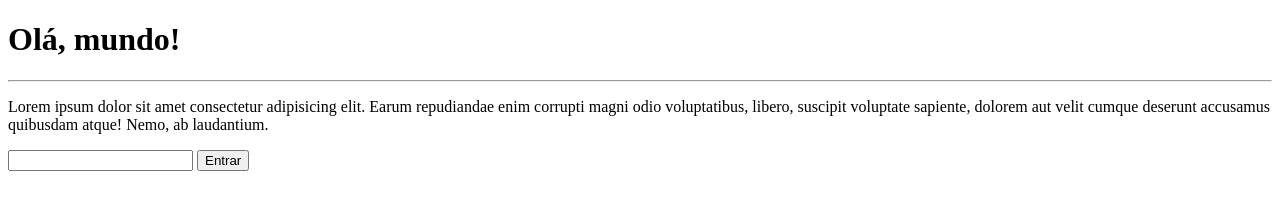
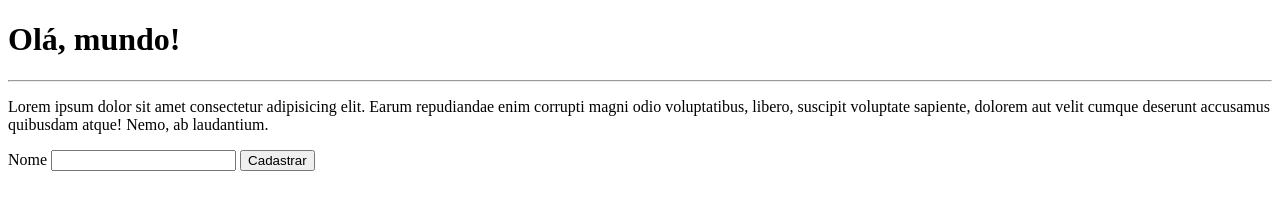
Before and after one commit to Rodrigobueno2/Ola-Mundo, a plain HTML site: page site-exemplo/index.html in a window 1280 px wide. Drawn offline with Linux system fonts and the light colour scheme.

Commit message:
Atualização do index.html
adicionei um label e mudei o valor do botão para cadastrar

```diff
--- a/site-exemplo/index.html
+++ b/site-exemplo/index.html
@@ -16,7 +16,8 @@
         cumque deserunt accusamus quibusdam atque! Nemo,
         ab laudantium.
     </p>
+    <label>Nome</label>
     <input type="text" name="nome" id="nome">
-    <input type="button" id="cadastrar" value="Entrar">
+    <input type="button" id="cadastrar" value="Cadastrar">
 </body>
 </html>
```
